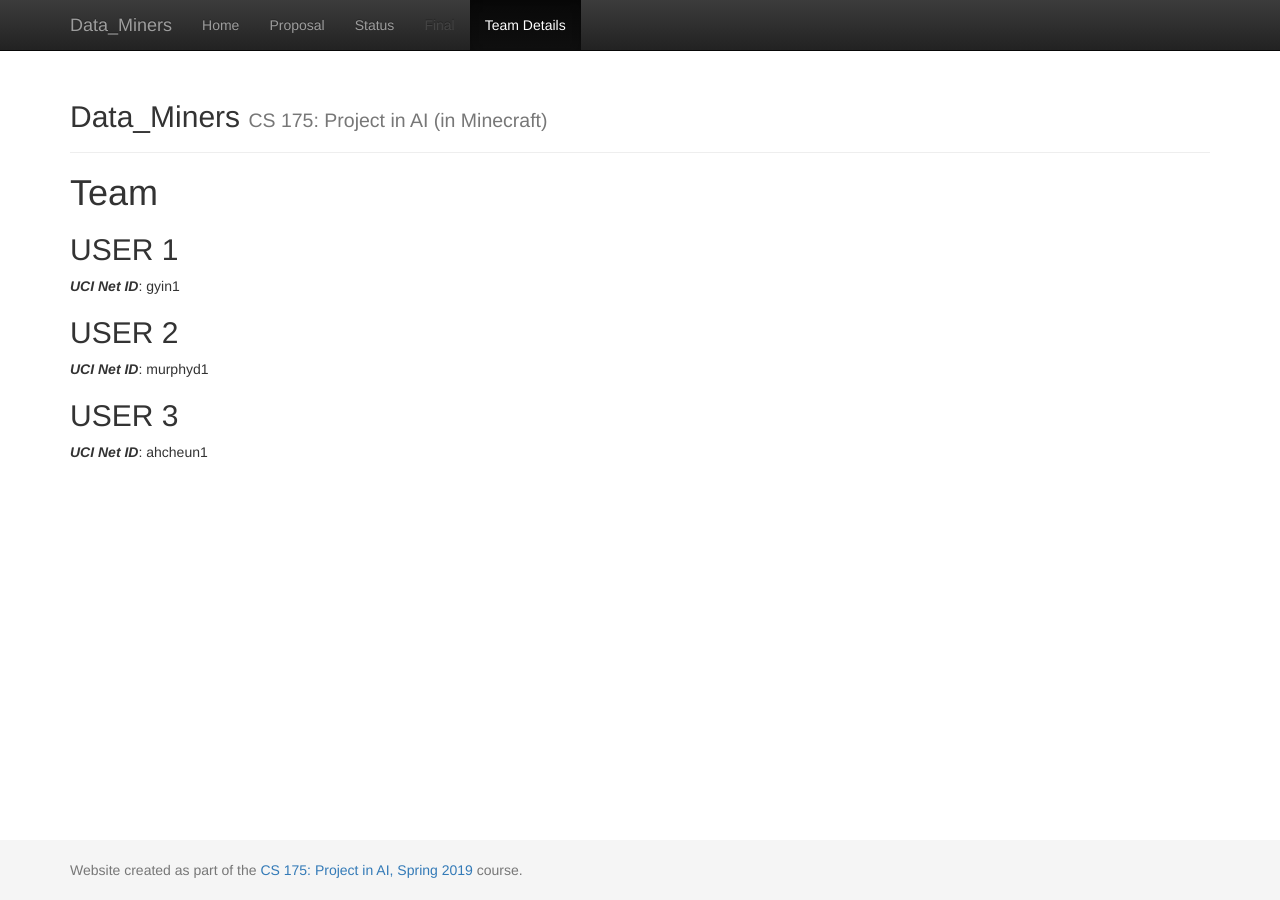
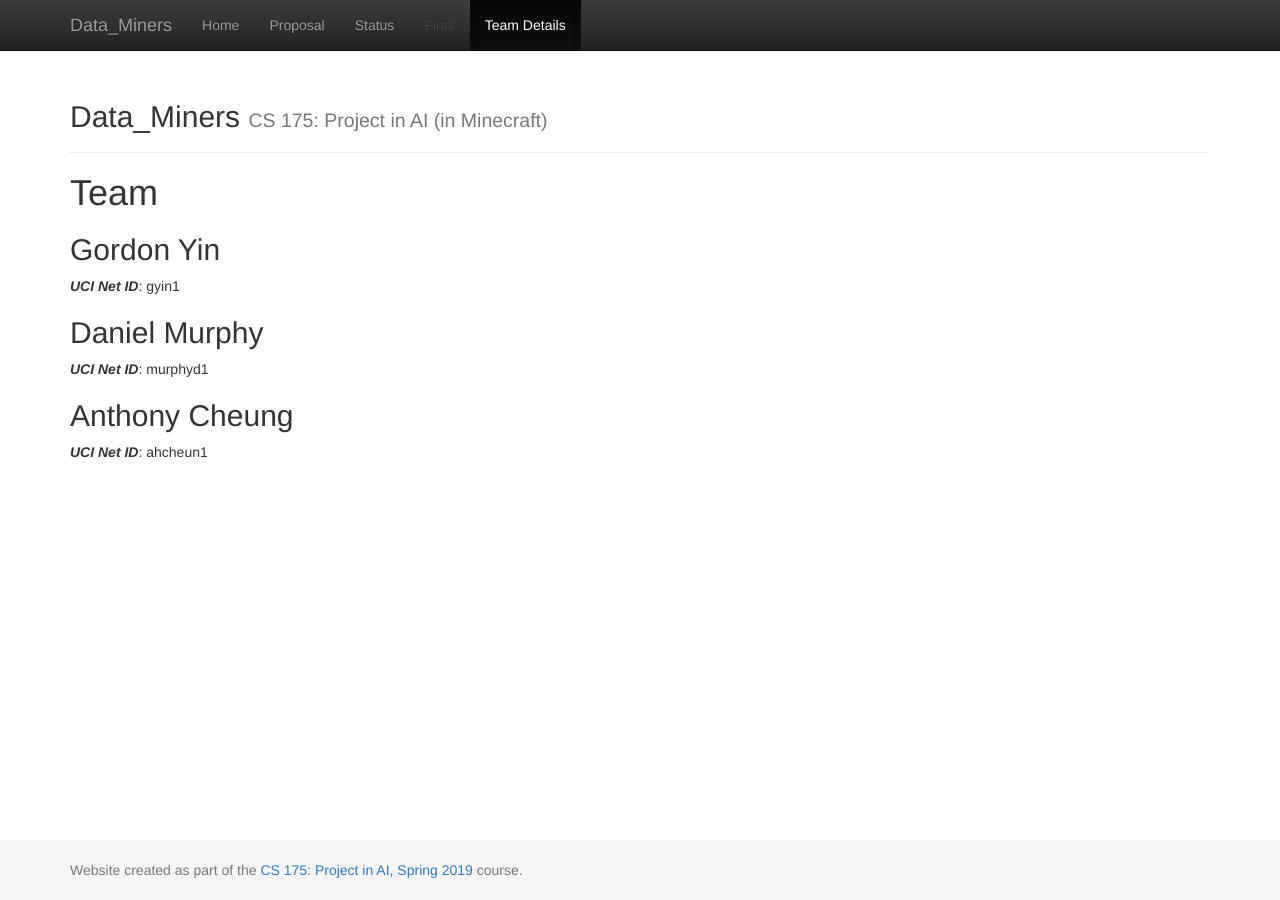
Before and after one commit to gordonyin1337/Data_Miners, a Jekyll site: the page built from docs/team.md, in a window 1280 px wide. Built offline with Jekyll 4.4.1, drawn with Linux system fonts in a browser that asks for light colours.

Commit message:
Update team.md

```diff
--- a/docs/team.md
+++ b/docs/team.md
@@ -6,11 +6,11 @@ title:  Team
 # {{ page.title }}
 
 
-## USER 1
+## Gordon Yin
 ***UCI Net ID***: gyin1
 
-## USER 2
+## Daniel Murphy
 ***UCI Net ID***: murphyd1
 
-## USER 3
+## Anthony Cheung
 ***UCI Net ID***: ahcheun1
```
